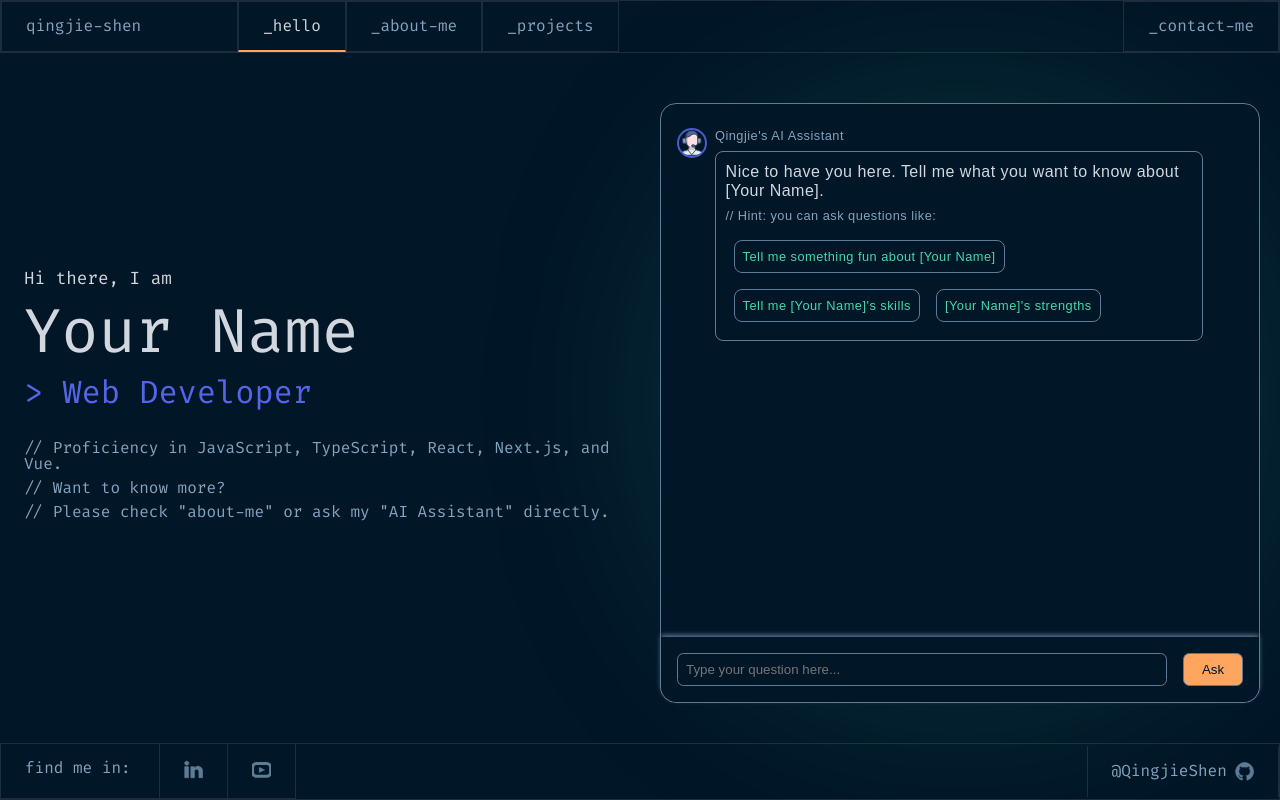
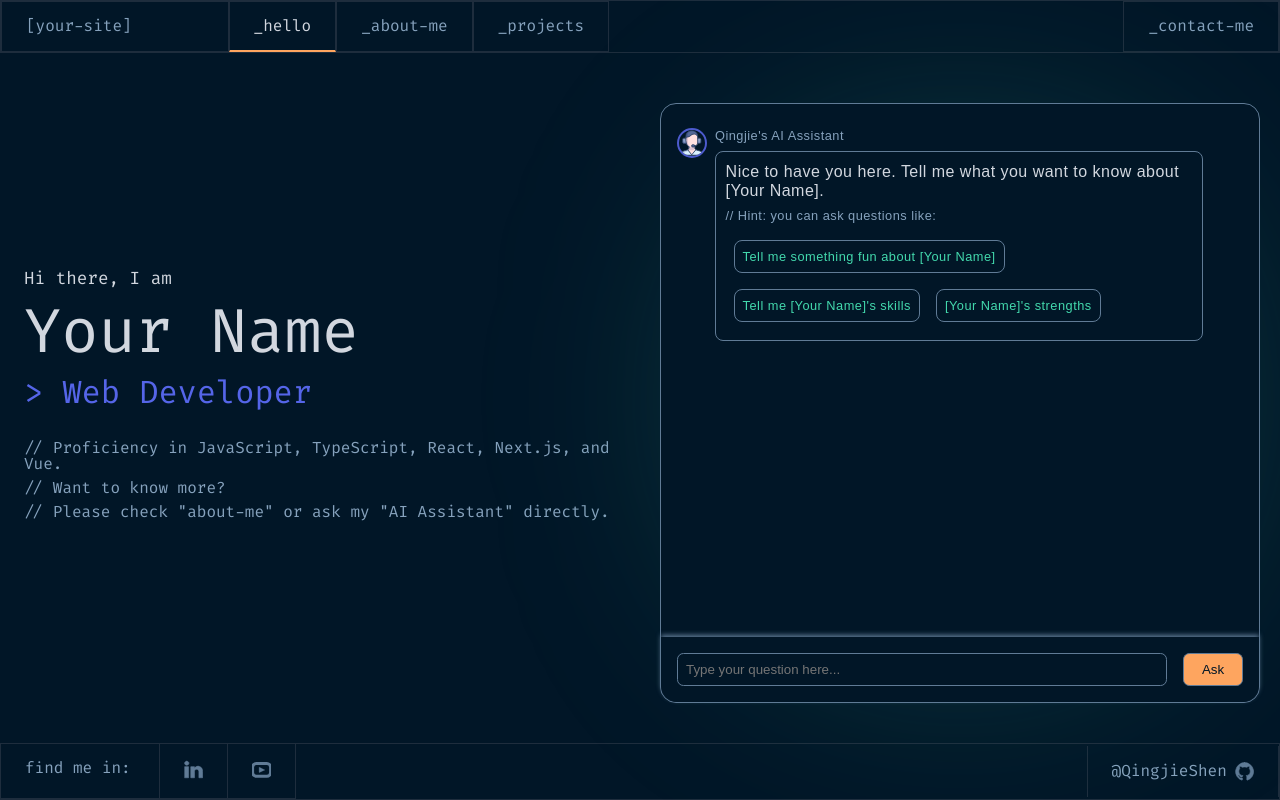
Before and after one commit to highgoal215/ai-portfolio, a React (Vite) app: page / in a window 1280 px wide. Built offline with nearby package versions, Linux system fonts and the light colour scheme.

Commit message:
change header site-logo

```diff
--- a/src/components/Header.tsx
+++ b/src/components/Header.tsx
@@ -12,7 +12,7 @@ export default function Header() {
 
     return (
         <header>
-            <NavLink className="site-logo" to="/">qingjie-shen</NavLink>
+            <NavLink className="site-logo" to="/">[your-site]</NavLink>
             <nav>
                 <NavLink to="/" style={getNavLinkStyle}>_hello</NavLink>
                 <NavLink to="/about" style={getNavLinkStyle}>_about-me</NavLink>
```
